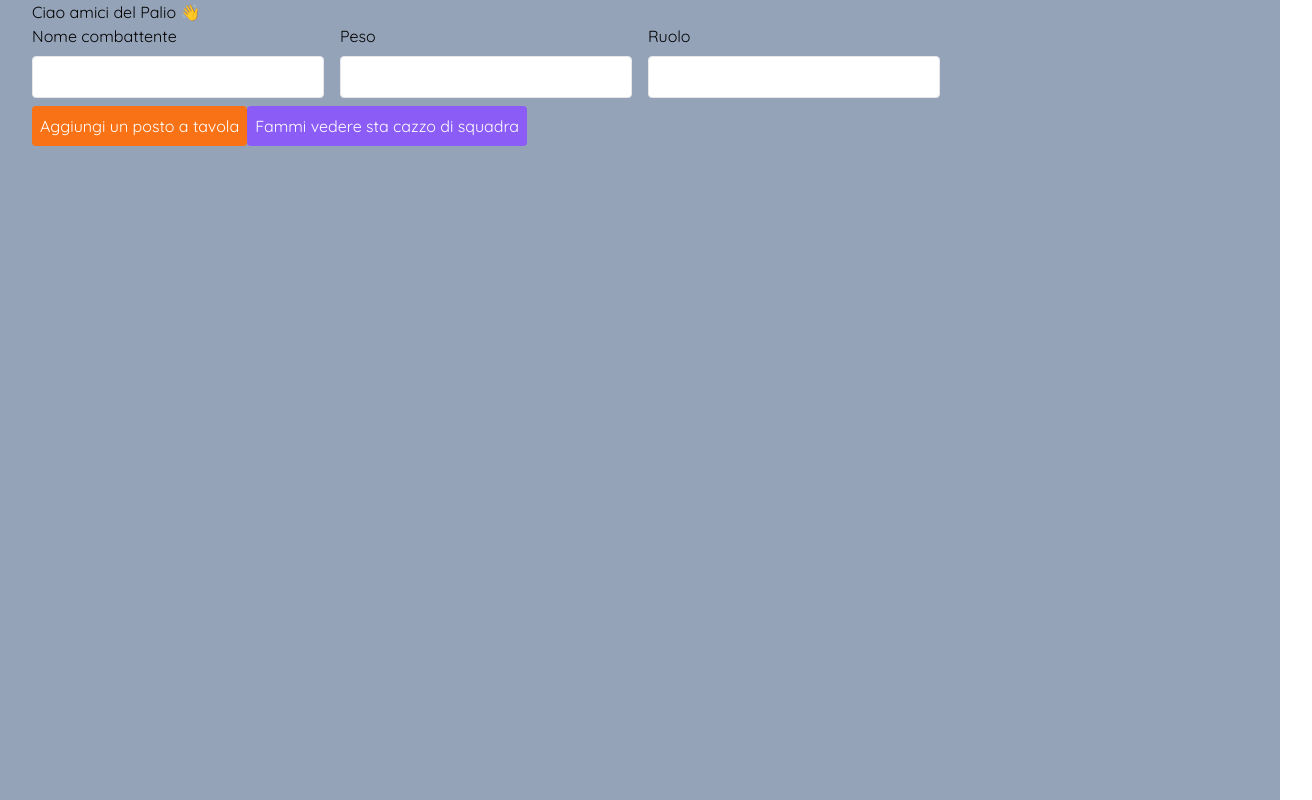
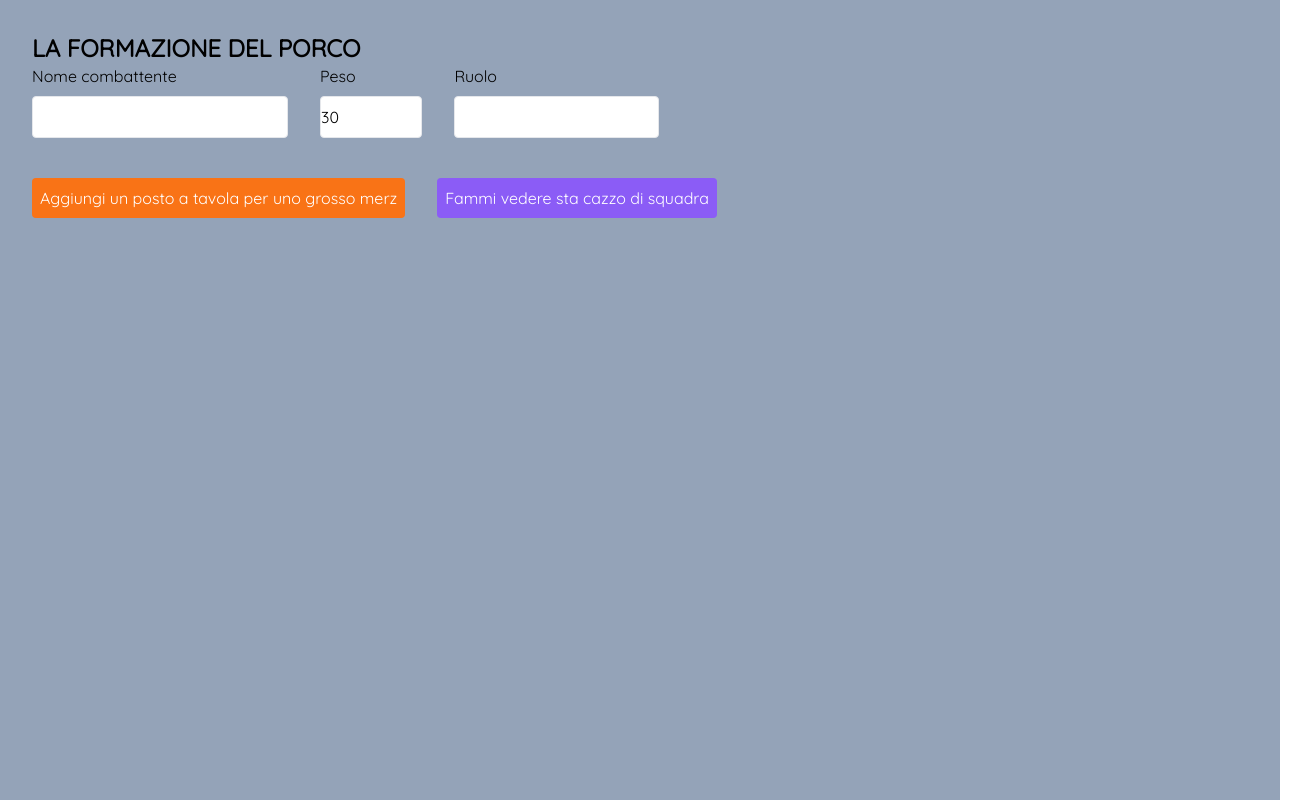
Before and after one commit to sgrumo/paliomassa, a Next.js app: page /insert in a window 1280 px wide. Shown: the whole page, 1312 px wide, since content can reach past the window. Built offline with nearby package versions, Linux system fonts and the light colour scheme.

Commit message:
[Styling] few styling adjustments

```diff
--- a/src/components/AthleteFormInput.tsx
+++ b/src/components/AthleteFormInput.tsx
@@ -22,22 +22,25 @@ const AthleteFormInput = ({
       .filter(({ checked }) => checked)
       .map(({ value }) => value as Role);
     const newAthlete = { ...athleteInput, roles };
+    setAthleteInput(newAthlete);
     updateAthlete(newAthlete);
   };
 
   const handleNameChange = (e: React.ChangeEvent<HTMLInputElement>) => {
     const newAthlete = { ...athleteInput, name: e.target.value };
+    setAthleteInput(newAthlete);
     updateAthlete(newAthlete);
   };
 
   const handleWeightChange = (e: React.ChangeEvent<HTMLInputElement>) => {
     const newAthlete = { ...athleteInput, weight: parseFloat(e.target.value) };
+    setAthleteInput(newAthlete);
     updateAthlete(newAthlete);
   };
 
   return (
-    <div className="grid grid-cols-1 md:grid-cols-4 gap-x-4 items-center">
-      <label className="flex flex-col">
+    <div className="flex items-center w-full gap-8">
+      <label className="flex flex-col w-[20vw]">
         Nome combattente
         <input
           type="text"
@@ -47,7 +50,7 @@ const AthleteFormInput = ({
           value={athlete.name}
         />
       </label>
-      <label className="flex flex-col">
+      <label className="flex flex-col w-[8vw]">
         Peso
         <input
           type="number"
@@ -60,7 +63,7 @@ const AthleteFormInput = ({
           className="my-2 py-2 flex border border-gray-200 bg-white rounded "
         />
       </label>
-      <label className="flex flex-col">
+      <label className="flex flex-col w-[16vw]">
         Ruolo
         <Multiselect
           values={athlete.roles}
@@ -70,7 +73,7 @@ const AthleteFormInput = ({
       {index !== 0 && (
         <button
           onClick={() => deleteAthlete(index)}
-          className="bg-red-500 rounded text-white"
+          className="bg-red-500 rounded text-white px-4 py-2 mt-6"
           type="button"
         >
           X
--- a/src/components/Combination.tsx
+++ b/src/components/Combination.tsx
@@ -23,8 +23,8 @@ const Combination = ({ team, index }: CombinationProps) => {
 
   return (
     <div className="flex flex-col mb-4">
-      <h2 className="font-bold">Combinazione {index + 1}</h2>
-      <h3 className="font-bold">Interni</h3>
+      <h2 className="font-bold text-xl">Combinazione {index + 1}</h2>
+      <h3 className="font-bold text-lg">Interni</h3>
       <div className="flex">{internals.map(athleteMapping)}</div>
       <h3 className="font-bold mt-2">Mediani</h3>
       <div className="flex">{medians.map(athleteMapping)}</div>
--- a/src/components/Layout.tsx
+++ b/src/components/Layout.tsx
@@ -13,23 +13,8 @@ const Layout = ({ children, title = "This is the default title" }: Props) => (
       <meta charSet="utf-8" />
       <meta name="viewport" content="initial-scale=1.0, width=device-width" />
     </Head>
-    <header>
-      {/* <nav>
-        <Link href="/">
-          <a>Home</a>
-        </Link>{" "}
-        |{" "}
-        <Link href="/about">
-          <a>About</a>
-        </Link>{" "}
-        |{" "}
-        <Link href="/users">
-          <a>Users List</a>
-        </Link>{" "}
-        | <a href="/api/users">Users API</a>
-      </nav> */}
-    </header>
-    <div className="container min-h-[100vh] h-[100vh] w-full px-8 bg-slate-400">
+    <header></header>
+    <div className="container min-h-[100vh] h-full w-full p-8 bg-slate-400">
       {children}
     </div>
   </>
--- a/src/pages/_document.tsx
+++ b/src/pages/_document.tsx
@@ -6,7 +6,7 @@ class MyDocument extends Document {
       <Html>
         <Head>
           <link
-            href="https://fonts.googleapis.com/css2?family=Quicksand&display=optional"
+            href="https://fonts.googleapis.com/css2?family=Quicksand"
             rel="stylesheet"
           />
         </Head>
--- a/src/pages/about.tsx
+++ /dev/null
@@ -1,16 +0,0 @@
-import Link from 'next/link'
-import Layout from '../components/Layout'
-
-const AboutPage = () => (
-  <Layout title="About | Next.js + TypeScript Example">
-    <h1>About</h1>
-    <p>This is the about page</p>
-    <p>
-      <Link href="/">
-        <a>Go home</a>
-      </Link>
-    </p>
-  </Layout>
-)
-
-export default AboutPage
--- a/src/pages/index.tsx
+++ b/src/pages/index.tsx
@@ -6,7 +6,6 @@ const IndexPage = () => {
   const router = useRouter();
 
   const handleTeamFile = (e: File) => {
-    console.log(e);
     const fileReader = new FileReader();
     fileReader.readAsText(e, "UTF-8");
     fileReader.onload = (e) => {
@@ -17,24 +16,30 @@ const IndexPage = () => {
   };
   return (
     <Layout title="Intro">
-      <h1>Ciao amici del Palio 👋</h1>
-      <label>
-        Carica un team:
+      <div className="flex flex-col justify-center items-center">
+        <h1 className="text-4xl mt-16 font-bold">Ciao amici del Palio 👋</h1>
+        <div className="flex justify-evenly w-screen mt-16">
+          <label className="flex flex-col mb-2 text-xl font-bold">
+            Se hai scaricato un JSON con il team puoi caricarlo:
             <input
+              className=" mt-2 block text-xl text-gray-900 bg-gray-50 rounded-lg border border-gray-300 cursor-pointer dark:text-gray-400 focus:outline-none dark:bg-gray-700 dark:border-gray-600 dark:placeholder-gray-400"
               type="file"
               accept=".json"
               onChange={(e) => handleTeamFile(e.target.files[0])}
             />
           </label>
           <button
+            className="bg-violet-500 p-4 rounded text-white"
             onClick={() => {
               sessionStorage.clear();
               router.push("/insert");
             }}
             type="button"
           >
-        Crea nuova lista
+            Forma un team da nuovi combattenti
           </button>
+        </div>
+      </div>
     </Layout>
   );
 };
--- a/src/pages/insert/index.tsx
+++ b/src/pages/insert/index.tsx
@@ -11,7 +11,7 @@ import { Athlete } from "../../interfaces";
 
 const EMPTY_ATHLETE: Athlete = {
   name: "",
-  weight: undefined,
+  weight: 30,
   roles: [],
 };
 const IndexPage = () => {
@@ -54,6 +54,7 @@ const IndexPage = () => {
   const updateAthlete = (index: number, athlete: Athlete) => {
     const athletesCopy = [...athletes];
     athletesCopy[index] = athlete;
+    console.log(athletes, index, athletesCopy);
     setAthletes(athletesCopy);
   };
 
@@ -69,19 +70,27 @@ const IndexPage = () => {
 
   return (
     <Layout title="Intro">
-      <h1>Ciao amici del Palio 👋</h1>
-      <form onSubmit={onSubmit}>
+      <form
+        onSubmit={onSubmit}
+        className="w-screen flex flex-col justify-center"
+      >
+        <h2 className="text-2xl font-bold">LA FORMAZIONE DEL PORCO</h2>
         {athleteInputs}
+        <div>
           <button
-          className="bg-orange-500 p-2 rounded text-white"
+            className="bg-orange-500 p-2 rounded text-white mt-8"
             type="button"
             onClick={addAthlete}
           >
-          Aggiungi un posto a tavola
+            Aggiungi un posto a tavola per uno grosso merz
           </button>
-        <button className="bg-violet-500 p-2 rounded text-white" type="submit">
+          <button
+            className="bg-violet-500 p-2 rounded text-white ml-8"
+            type="submit"
+          >
             Fammi vedere sta cazzo di squadra
           </button>
+        </div>
       </form>
     </Layout>
   );
--- a/src/pages/insert/results.tsx
+++ b/src/pages/insert/results.tsx
@@ -41,10 +41,14 @@ const ResultPage = () => {
 
   return (
     <Layout title="Risultati">
-      <button type="button" onClick={() => exportData()}>
-        Esporta i risultati
+      <button
+        className="bg-violet-500 p-4 rounded text-white mx-auto my-0 block"
+        type="button"
+        onClick={() => exportData()}
+      >
+        Scarica il file la squadra della morte
       </button>
-      <div className="grid grid-cols-2 grid-rows-1">{combinations}</div>
+      <div className="grid grid-cols-2">{combinations}</div>
     </Layout>
   );
 };
```
Lines whose indentation alone changed are shown as unchanged.
